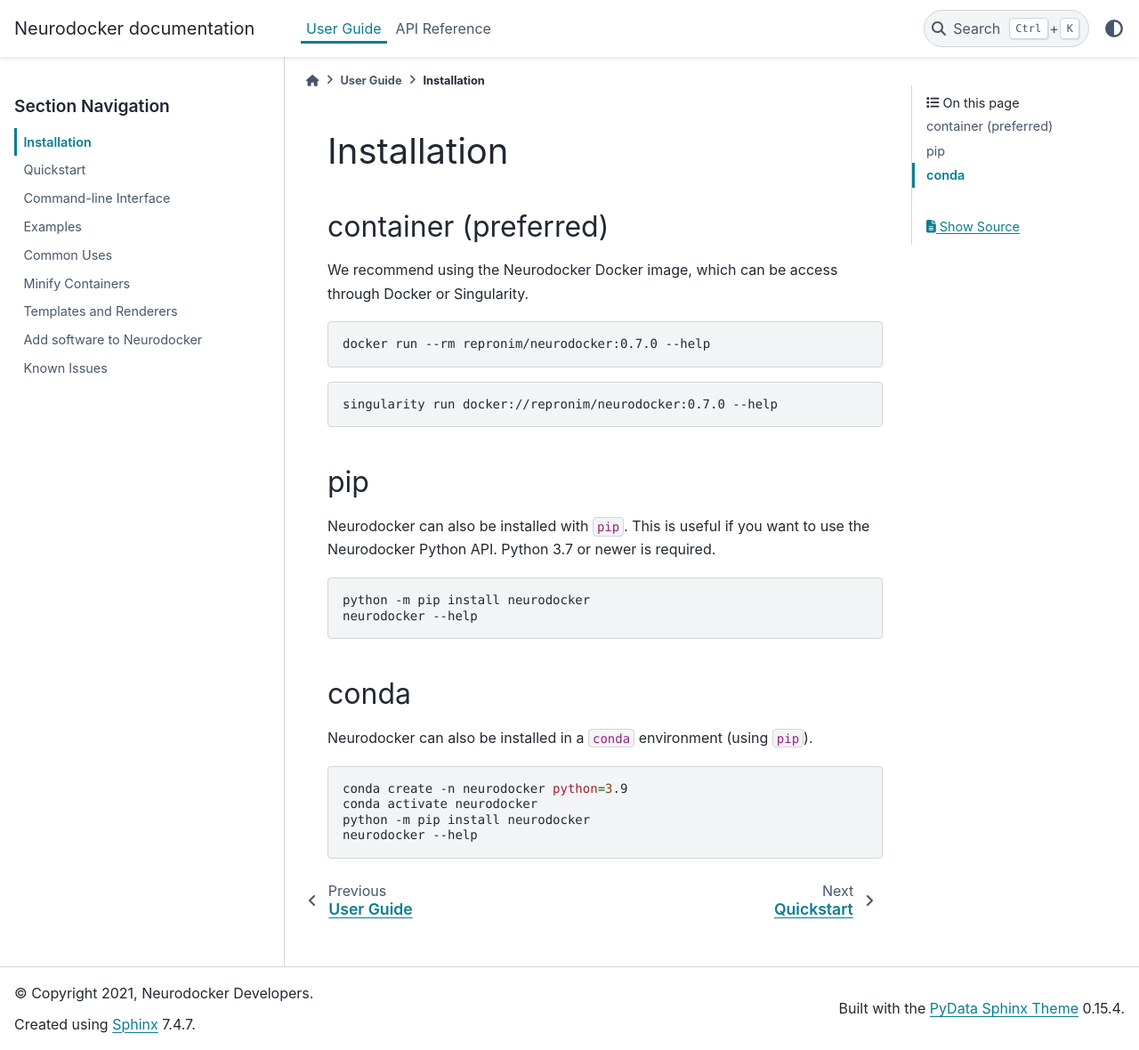
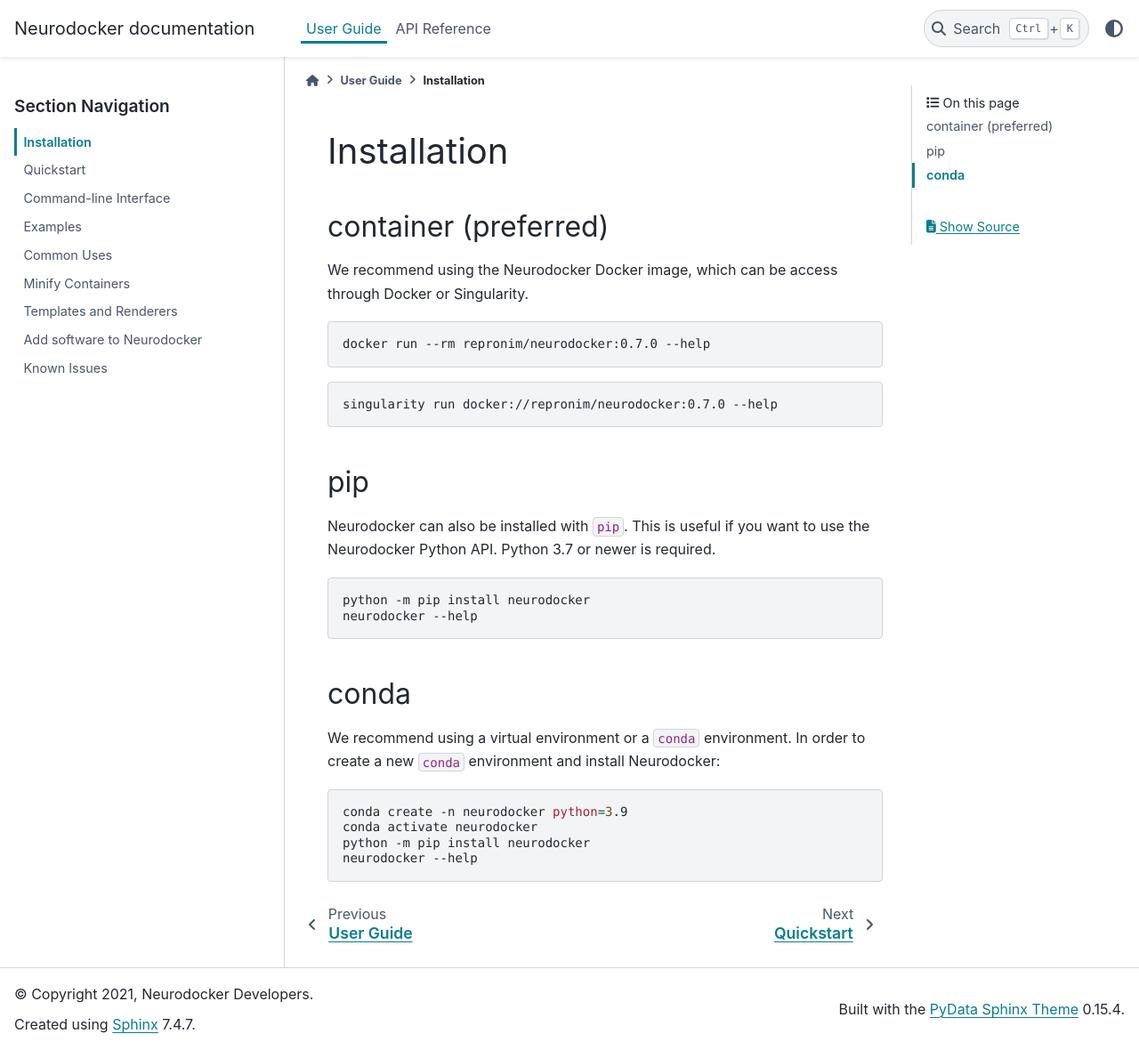
Before and after one commit to ReproNim/neurodocker, a Sphinx documentation site: the page built from docs/user_guide/installation.rst, in a window 1280 px wide and 1180 px high. Shown: the whole window at 89% size. Built offline with Sphinx 7.4.7 and the PyData theme 0.15.4, drawn with Linux system fonts in a browser that asks for light colours; pages that are not in the unit, such as notebooks, are missing from menus.

Commit message:
recommend using conda or venv
Co-authored-by: Dorota Jarecka <djarecka@gmail.com>

```diff
--- a/docs/user_guide/installation.rst
+++ b/docs/user_guide/installation.rst
@@ -29,7 +29,8 @@
 conda
 -----
 
-Neurodocker can also be installed in a :code:`conda` environment (using :code:`pip`).
+We recommend using a virtual environment or a :code:`conda` environment.
+In order to create a new :code:`conda` environment and install Neurodocker:
 
 .. code-block:: bash
 
```
